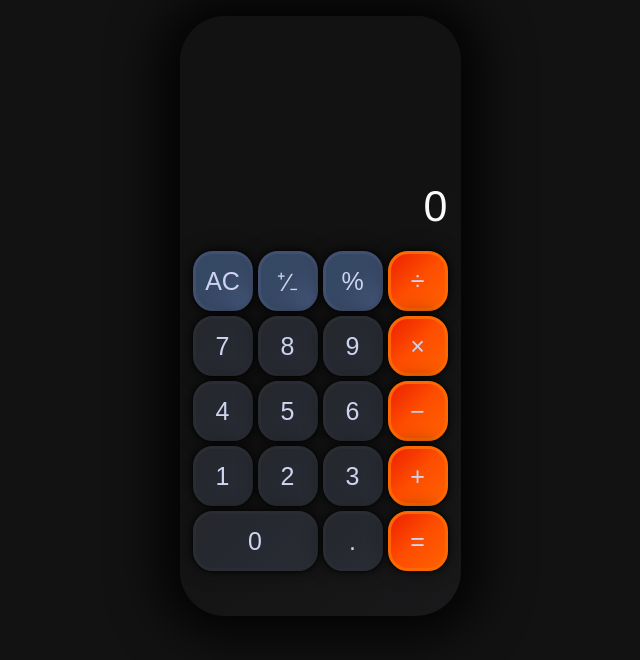
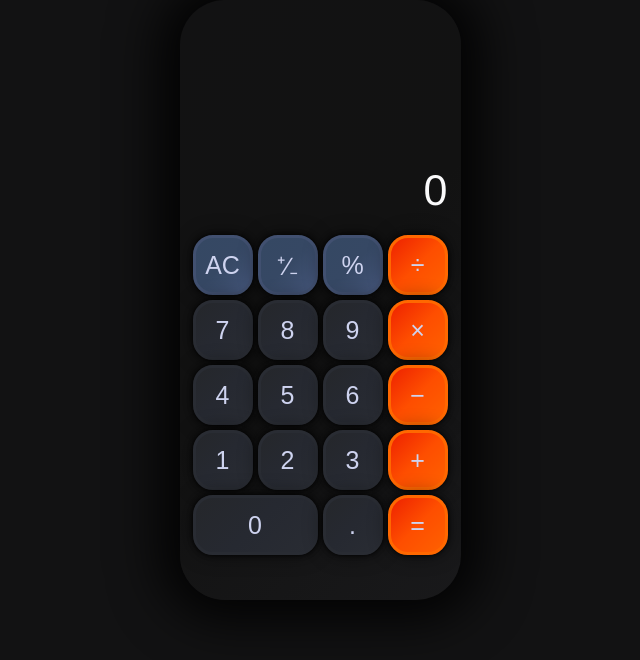
Before and after one commit to zololade/ololad, a plain HTML site: page clacu/test.html in a window 1280 px wide. Shown: the whole page, without its empty margins (320-960 px from the left). Drawn offline with Linux system fonts and the light colour scheme.

Commit message:
Fix position

```diff
--- a/clacu/test.css
+++ b/clacu/test.css
@@ -7,17 +7,18 @@ body{
     height: 100vh;
     width: 100vw;
     background: rgb(18, 18, 19);
-    overflow: scroll;
-
+    display: flex;
+    justify-content: center;
+    align-content: center;
 }
-main{
+/* main{
     height: 95vh;
     padding-top: 1rem;
     padding-bottom: 1rem;
-}
+} */
 table{
-    height: 95%;
-    margin: auto;
+    /* height: 95%; */
+    /* margin: auto; */
     border-radius: 45px;
     background:linear-gradient(135deg, rgb(0 0 0 / 0%), rgb(18 18 18), rgb(38 38 41 / 35%));
     min-width: 270px;
```
